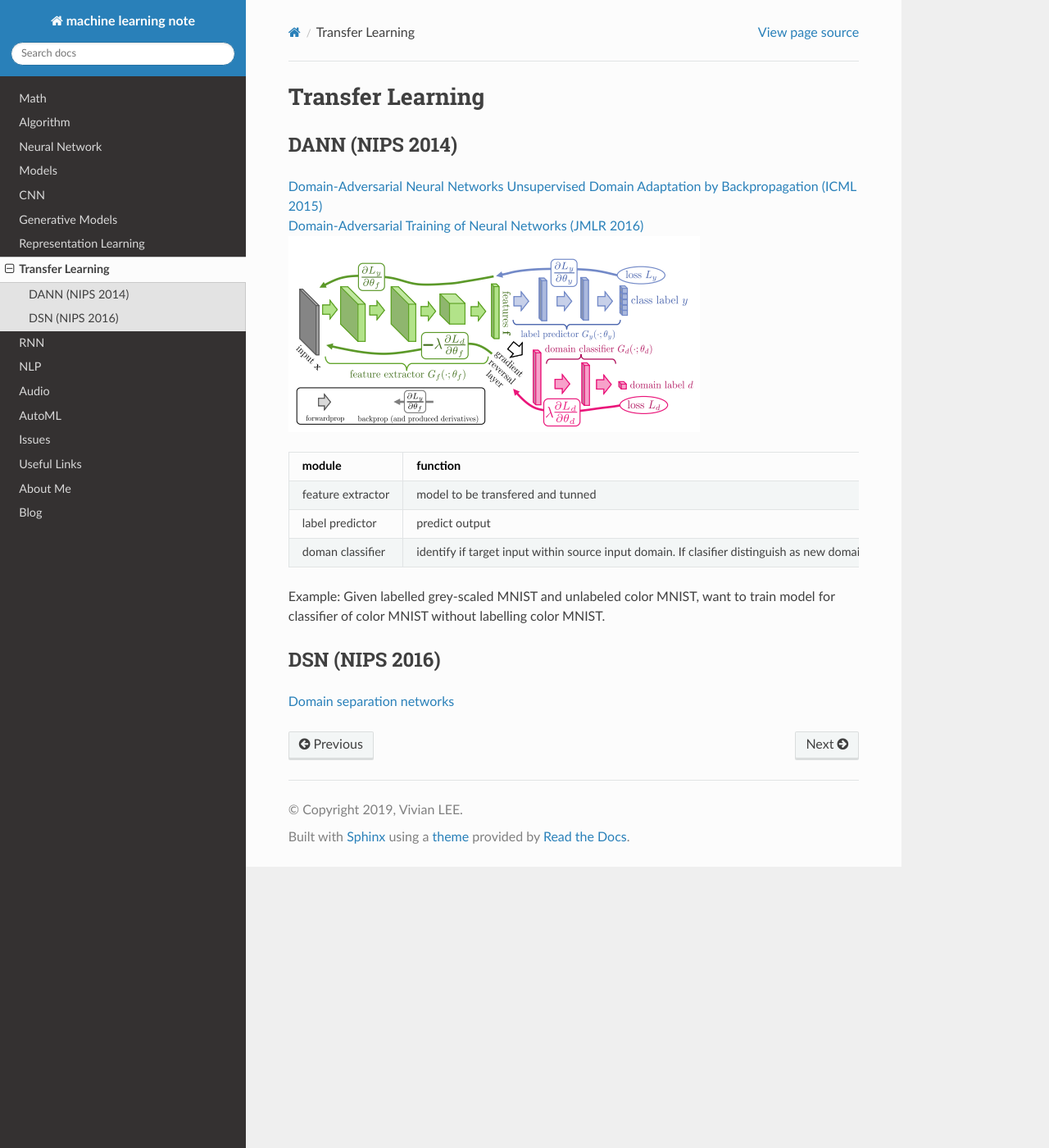
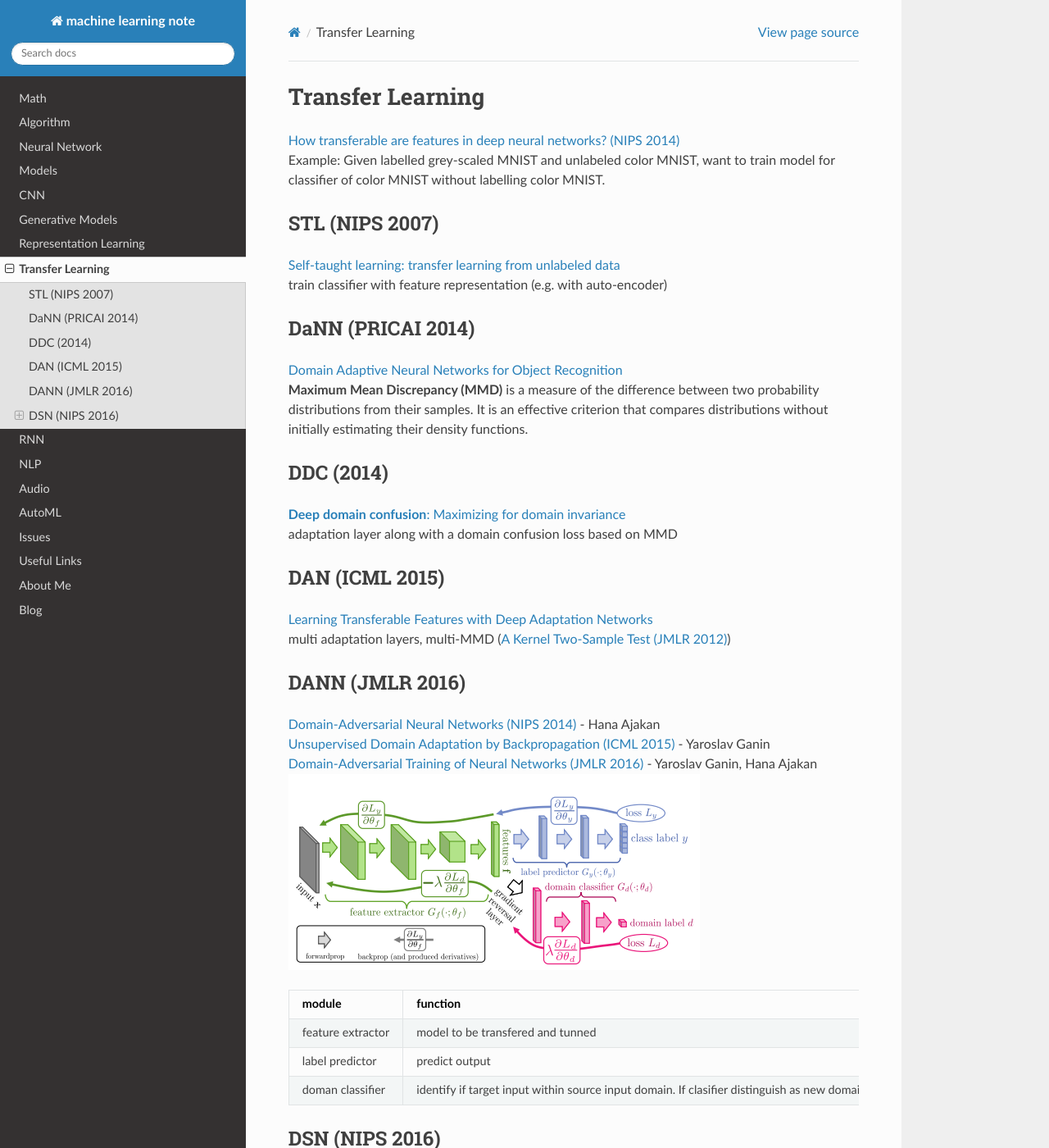
Before and after one commit to vlee-harmonicinc/machine-learning-note, a Sphinx documentation site: the page built from source/transfer_learning/index.md, in a window 1280 px wide and 1400 px high. Shown: the whole window at 82% size. Built offline with Sphinx 7.4.7 and the Read the Docs theme 2.0.0, drawn with Linux system fonts in a browser that asks for light colours; some of the changed text lies outside the part shown.

Commit message:
transfer learning add DaNN, DDC, DAN

```diff
--- a/source/transfer_learning/index.md
+++ b/source/transfer_learning/index.md
@@ -1,8 +1,27 @@
 # Transfer Learning
-## DANN (NIPS 2014)
-[Domain-Adversarial Neural Networks](https://arxiv.org/abs/1412.4446)
-[Unsupervised Domain Adaptation by Backpropagation (ICML 2015)](https://arxiv.org/pdf/1409.7495.pdf)
-[Domain-Adversarial Training of Neural Networks (JMLR 2016)](https://arxiv.org/abs/1505.07818)
+[How transferable are features in deep neural networks? (NIPS 2014)](https://arxiv.org/abs/1411.1792)
+Example: Given labelled grey-scaled MNIST and unlabeled color MNIST, want to train model for classifier of color MNIST without labelling color MNIST.
+
+## STL (NIPS 2007)
+[Self-taught learning: transfer learning from unlabeled data](http://ai.stanford.edu/~hllee/icml07-selftaughtlearning.pdf)
+train classifier with feature representation (e.g. with auto-encoder)
+
+## DaNN (PRICAI 2014)
+[Domain Adaptive Neural Networks for Object Recognition](https://arxiv.org/pdf/1409.6041.pdf)
+**Maximum Mean Discrepancy (MMD)** is a measure of the difference between two probability distributions from their samples. It is an effective criterion that compares distributions without initially estimating their density functions.
+
+## DDC (2014)
+[**Deep domain confusion**: Maximizing for domain invariance](https://arxiv.org/abs/1412.3474)
+adaptation layer along with a domain confusion loss based on MMD
+
+## DAN (ICML 2015)
+[Learning Transferable Features with Deep Adaptation Networks](https://arxiv.org/abs/1502.02791)
+multi adaptation layers, multi-MMD ([A Kernel Two-Sample Test (JMLR 2012)](http://jmlr.csail.mit.edu/papers/v13/gretton12a.html))
+
+## DANN (JMLR 2016)
+[Domain-Adversarial Neural Networks (NIPS 2014)](https://arxiv.org/abs/1412.4446) - Hana Ajakan
+[Unsupervised Domain Adaptation by Backpropagation (ICML 2015)](https://arxiv.org/pdf/1409.7495.pdf) - Yaroslav Ganin
+[Domain-Adversarial Training of Neural Networks (JMLR 2016)](https://arxiv.org/abs/1505.07818) - Yaroslav Ganin, Hana Ajakan
 ![](img/domain-adversarial_training.png)
 
 |module           | function|
@@ -11,7 +30,16 @@
 |label predictor  | predict output|
 |doman classifier | identify if target input within source input domain. If clasifier distinguish as new domain, high loss-> force feature extractor learn to mix 2 domain|
 
-Example: Given labelled grey-scaled MNIST and unlabeled color MNIST, want to train model for classifier of color MNIST without labelling color MNIST.
 
 ## DSN (NIPS 2016)
 [Domain separation networks](https://arxiv.org/pdf/1608.06019.pdf)
+
+<!--
+### SLA ()
+[Distant domain transfer learning](https://www.ntu.edu.sg/home/sinnopan/publications/[AAAI17]Distant%20Domain%20Transfer%20Learning.pdf)
+**Selective learning algorithm** with supervised autoencoder as a base model for handling different types of inputs. Intuitively, the SLA algorithm selects usefully unlabeled data gradually from intermediate domains as a bridge to break the large distribution gap for transferring knowledge between two distant domains.
+(Different from STL: STL is uniform, SLA select sample that close to target domain)
+-->
+
+### CDAN (NIPS 2018)
+[Conditional Adversarial Domain Adaptation](https://arxiv.org/abs/1705.10667)
```
